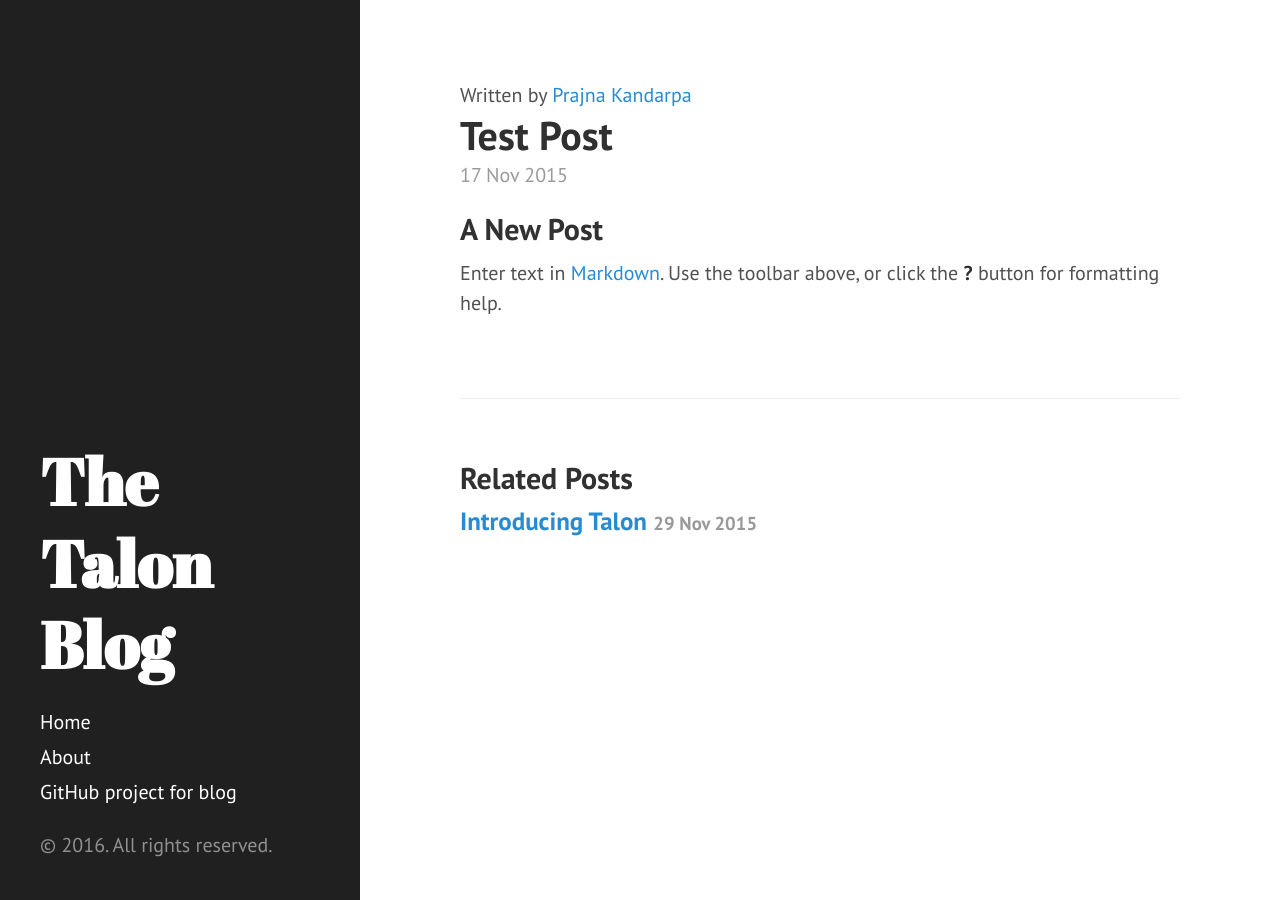
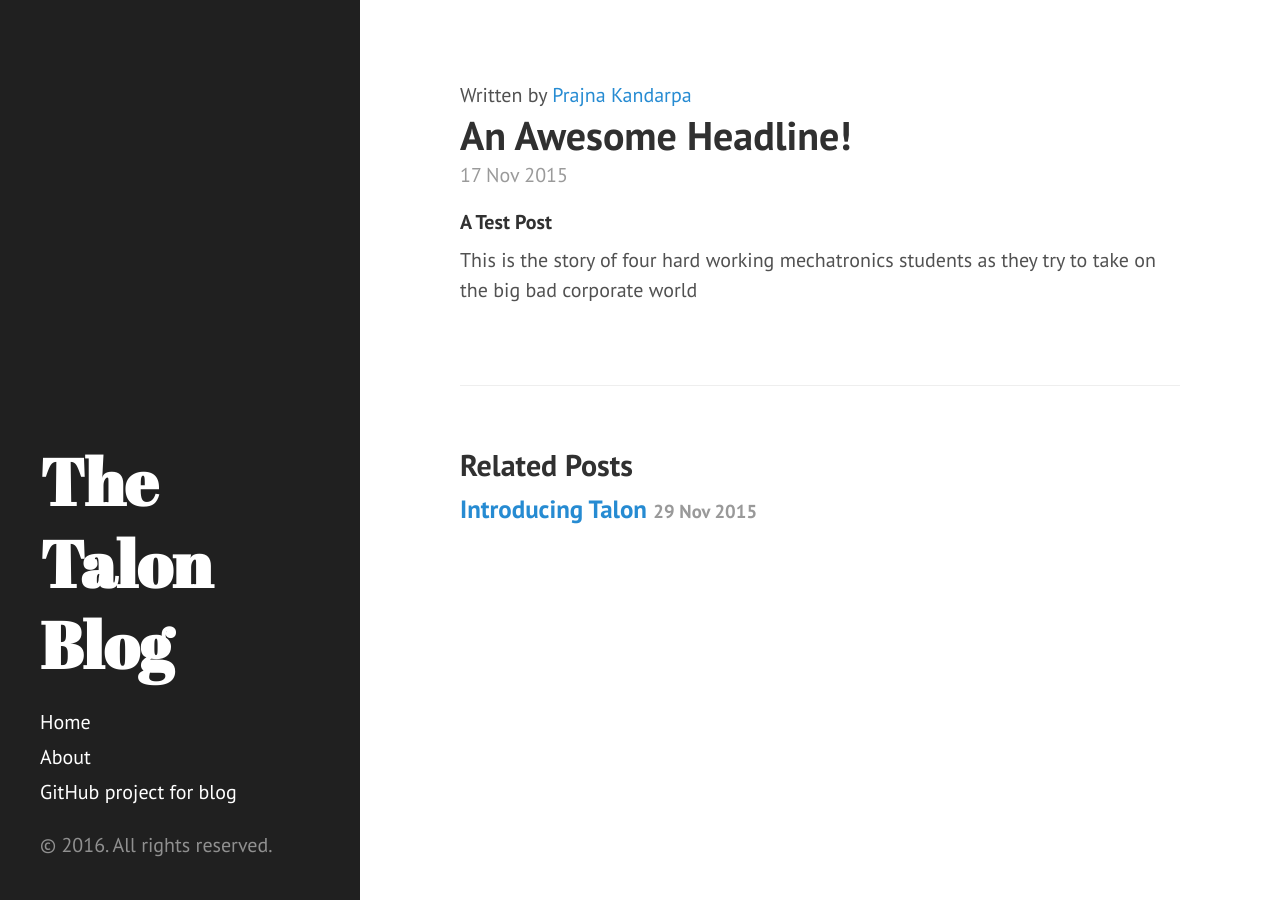
Before and after one commit to prajnak/blog, a Jekyll site: the page built from _posts/2015-11-17-test-post.md, in a window 1280 px wide. Built offline with Jekyll 4.4.1, drawn with Linux system fonts in a browser that asks for light colours.

Commit message:
Updated 2015-11-17-test-post.md

```diff
--- a/_posts/2015-11-17-test-post.md
+++ b/_posts/2015-11-17-test-post.md
@@ -1,10 +1,12 @@
 ---
+layout: post
 published: true
-layout: post
 author: praj
+title: "An Awesome Headline!"
 ---
 
 
-## A New Post
 
-Enter text in [Markdown](http://daringfireball.net/projects/markdown/). Use the toolbar above, or click the **?** button for formatting help.
+#### A Test Post
+
+This is the story of four hard working mechatronics students as they try to take on the big bad corporate world
```
